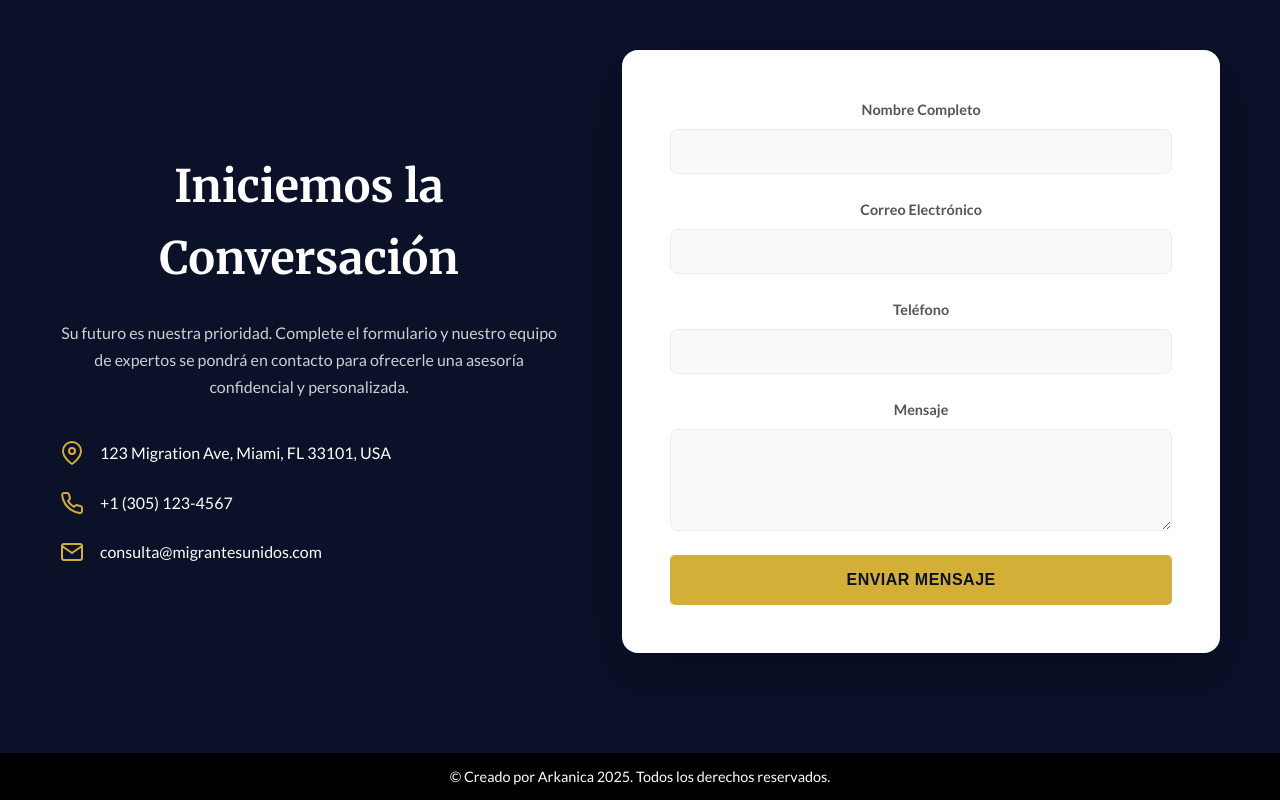
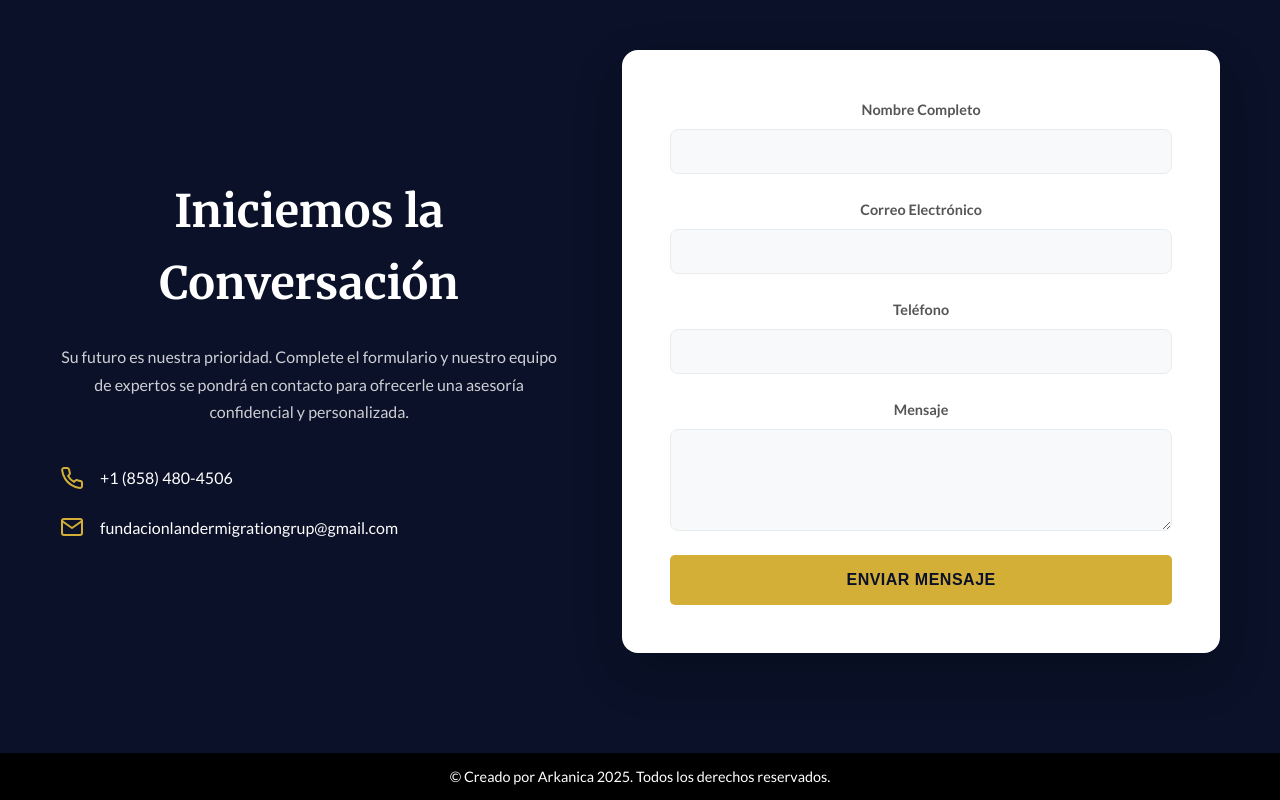
Before and after one commit to Arcanica11/migrantes-unidos, a Next.js app: page / in a window 1280 px wide. Shown: the part 4319-5119 px from the top of the page. Built offline with nearby package versions, Linux system fonts and the light colour scheme.

Commit message:
fix contact

```diff
--- a/src/components/landing/ContactoSection.js
+++ b/src/components/landing/ContactoSection.js
@@ -40,17 +40,17 @@ const ContactoSection = () => {
             Su futuro es nuestra prioridad. Complete el formulario y nuestro equipo de expertos se pondrá en contacto para ofrecerle una asesoría confidencial y personalizada.
           </p>
           <ul className={styles.contactList}>
-            <li>
+            {/* <li>
               {icons.location}
               <span>123 Migration Ave, Miami, FL 33101, USA</span>
-            </li>
+            </li> */}
             <li>
               {icons.phone}
-              <span>+1 (305) 123-4567</span>
+              <span>+1 (858) 480-4506</span>
             </li>
             <li>
               {icons.email}
-              <span>consulta@migrantesunidos.com</span>
+              <span>fundacionlandermigrationgrup@gmail.com</span>
             </li>
           </ul>
         </div>
```
